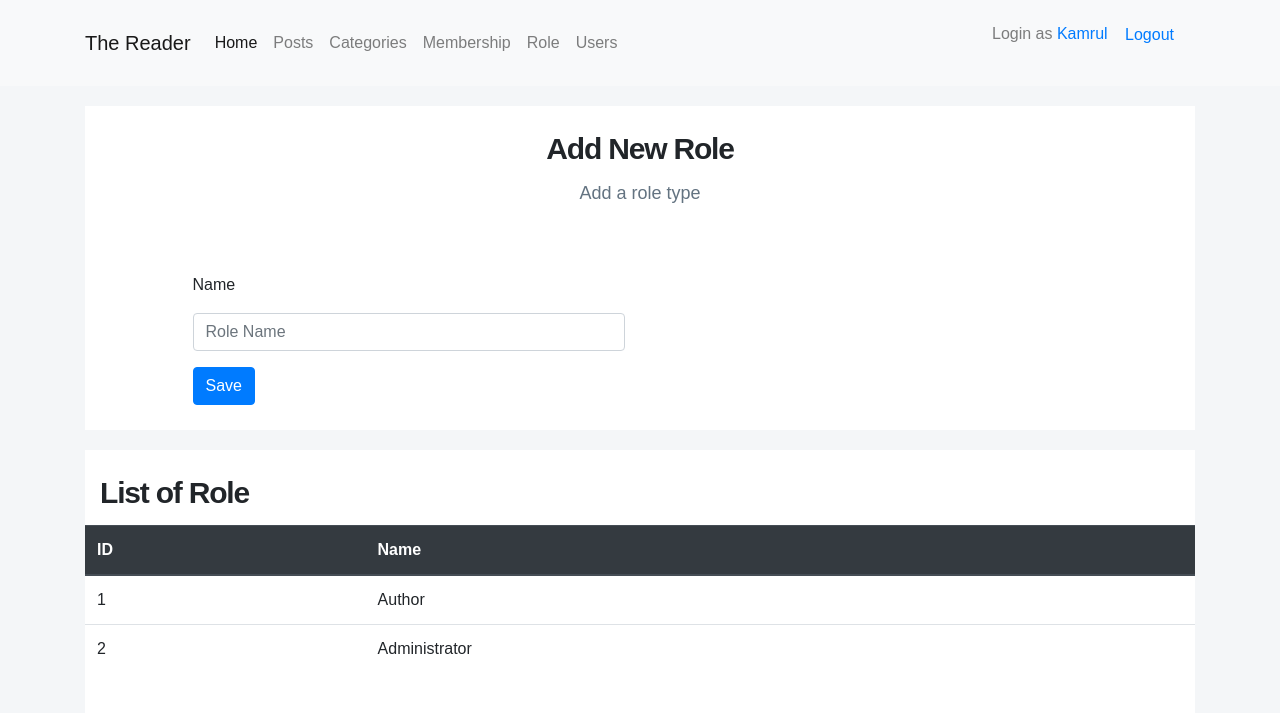
After one commit to kmrul/TheReader, a Flask app: page /role in a window 1280 px wide. The commit adds this page. Shown: the top 713 px of the page. Run offline with Flask 2, Linux system fonts and the light colour scheme; data comes from the database, SQL or seed files in the repository; both versions use the stored data as it was after the commit; some libraries are stand-ins or nearby versions.

Commit message:
add role

```diff
--- a/reader/__init__.py
+++ b/reader/__init__.py
@@ -34,3 +34,6 @@ from .posts.models import *
 
 from .membership.models import *
 from .membership.views import *
+
+from .role.models import *
+from .role.views import *
--- /dev/null
+++ b/reader/role/forms.py
@@ -0,0 +1,16 @@
+from flask_wtf import FlaskForm
+from wtforms import StringField, PasswordField, validators, ValidationError, HiddenField
+from sqlalchemy import not_
+
+from .models import Role
+
+class RoleForm(FlaskForm):
+    id = HiddenField('id')
+    name = StringField('Name',
+        render_kw={"class": "form-control",
+            "placeholder": "Role Name"},
+        validators=[
+            validators.DataRequired(
+                    message='Role name is required'
+            )
+        ])
--- /dev/null
+++ b/reader/role/views.py
@@ -0,0 +1,20 @@
+from flask import render_template, request, redirect, url_for
+from reader import app
+
+from .models import Role
+from .forms import RoleForm
+
+@app.route('/role', methods=['GET', 'POST'])
+def role():
+    form = RoleForm()
+    if form.validate_on_submit():
+        data = {
+            "name": form.name.data,
+        }
+        obj = Role.query.filter_by(name=form.name.data).first()
+        if obj is None:
+            obj = Role(**data)
+            obj.save()
+            return redirect('/role')
+    roles = Role.query.order_by(Role.id).all()
+    return render_template('role/role.html', form=form, roles=roles)
--- a/reader/templates/navbar.html
+++ b/reader/templates/navbar.html
@@ -19,7 +19,7 @@
                 <a class="nav-link" href="{{ url_for('membership')}}">Membership</a>
               </li>
               <li class="nav-item">
-                <a class="nav-link" href="#">Role</a>
+                <a class="nav-link" href="{{ url_for('role')}}">Role</a>
               </li>
               <li class="nav-item">
                 <a class="nav-link" href="#">Users</a>
--- /dev/null
+++ b/reader/templates/role/role.html
@@ -0,0 +1,61 @@
+{% extends 'base.html' %}
+
+{% block head %}
+    <title>Role | The Reader</title>
+{% endblock %}
+
+{% block body %}
+    <section class="section">
+        <div class='col-10 mx-auto '>
+            <h1 class="heading-title text-center">Add New Role</h1>
+            <p class="text-center sub-title">Add a role type</p>
+            <div class=''>
+                <form class='form' method='POST'>
+                    {{ form.csrf_token }}
+
+                    <div class="row">
+                        <div class="col-6">
+                            <div  class="form-group">
+                                <label for='name'>{{ form.name.label }}</label>
+                                {{ form.name }}
+                                {% if form.name.errors %}
+                                    <div class='alert alert-danger'>
+                                        {% for error in form.name.errors %}
+                                            <span class='mr-1'>{{error}}</span>
+                                        {% endfor %}
+                                    </div>
+                                {% endif %}
+                            </div>
+                        </div>
+
+                    </div>
+
+
+                    <button class='btn btn-primary' type='submit'>Save</button>
+
+                </form>
+            </div>
+        </div>
+    </section>
+
+    <section class="category-list section">
+        <h1 class="heading-title">List of Role</h1>
+        <table class="table">
+            <thead class="thead-dark">
+              <tr>
+                <th scope="col">ID</th>
+                <th scope="col">Name</th>
+              </tr>
+            </thead>
+            <tbody>
+                {% for role in roles %}
+                <tr>
+                    <td>{{ role.id }}</td>
+                    <td>{{ role.name }}</td>
+                </tr>
+                {% endfor %}
+            </tbody>
+        </table>
+    </div>
+
+{% endblock %}
```
Also changed, not shown: migrations/versions/fd7fedc3ba13_role_migrations.py (added, +39 -0 lines), reader/role/models.py (added, +26 -0 lines), reader/db_the_reader.sqlite3, reader/role/__init__.py (added), 1 other file.
